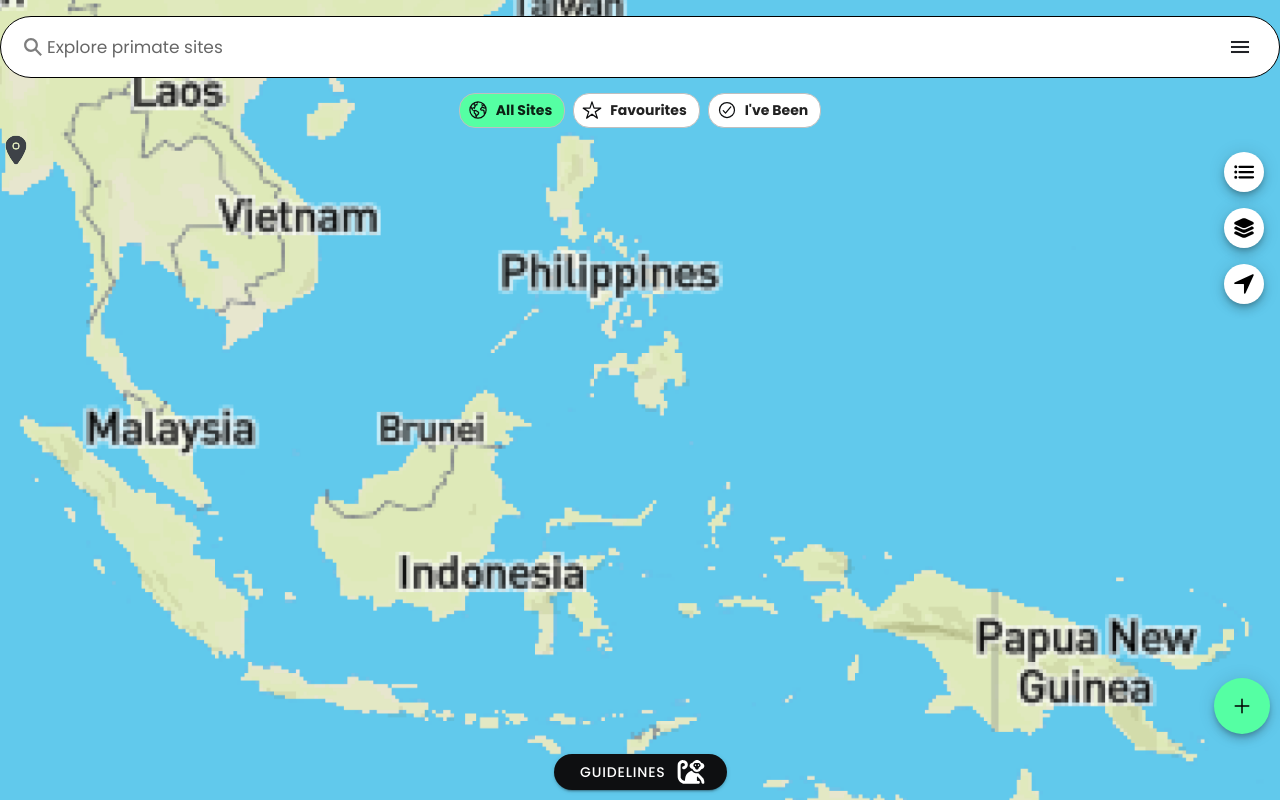
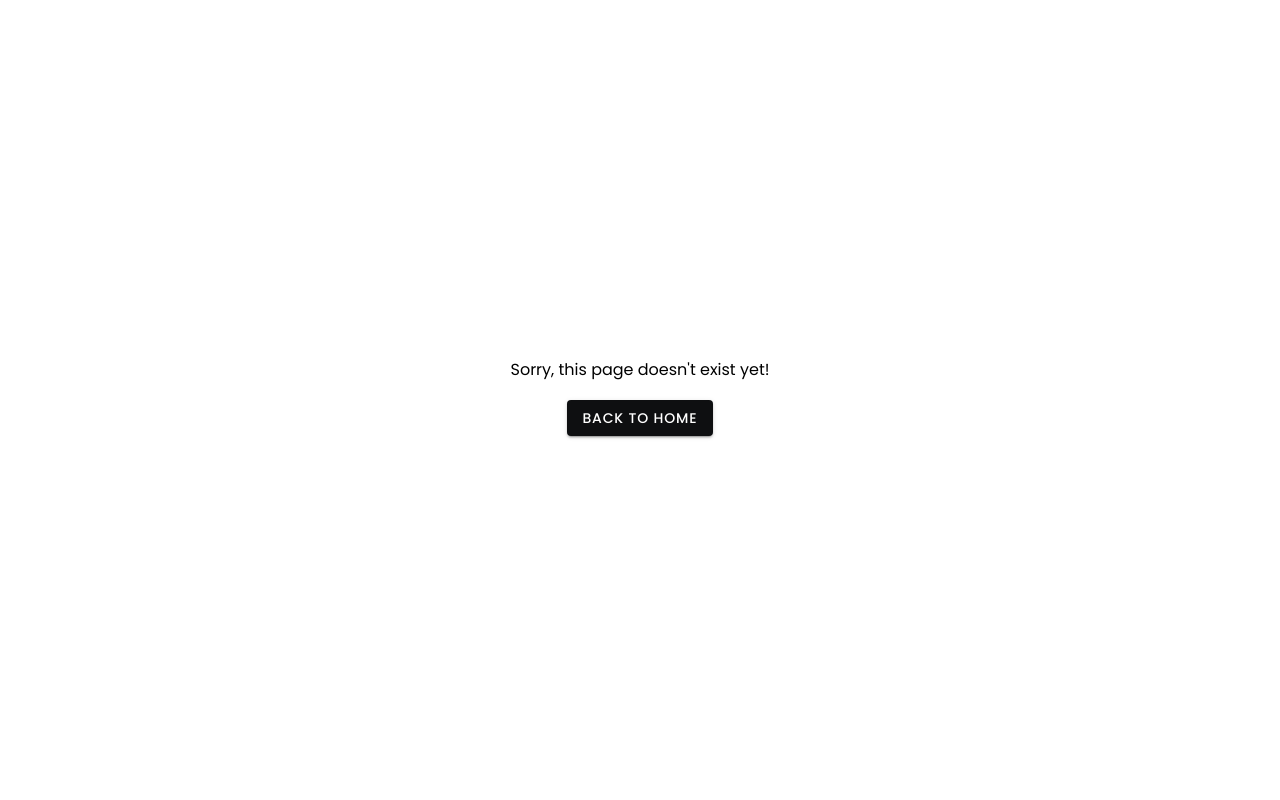
Before and after one commit to milanharia/primate, a React (Vite) app: page /home in a window 1280 px wide. Built offline with nearby package versions, Linux system fonts and the light colour scheme.

Commit message:
feat: add ios app

```diff
--- a/package.json
+++ b/package.json
@@ -15,7 +15,9 @@
     "@capacitor/app": "5.0.2",
     "@capacitor/core": "5.0.3",
     "@capacitor/haptics": "5.0.2",
+    "@capacitor/ios": "^5.0.3",
     "@capacitor/keyboard": "5.0.2",
+    "@capacitor/splash-screen": "^5.0.2",
     "@capacitor/status-bar": "5.0.2",
     "@ionic/react": "^7.0.0",
     "@ionic/react-router": "^7.0.0",
--- a/src/App.tsx
+++ b/src/App.tsx
@@ -3,7 +3,7 @@ import { IonReactRouter } from "@ionic/react-router";
 import { Redirect, Route } from "react-router-dom";
 import Menu from "./components/Menu";
 
-import { OnboardingPage, HomePage } from "./pages";
+import { OnboardingPage, HomePage, FallbackPage } from "./pages";
 
 /* Core CSS required for Ionic components to work properly */
 import "@ionic/react/css/core.css";
@@ -42,6 +42,9 @@ const App: React.FC = () => {
           <Route path="/home" exact={true}>
             <HomePage />
           </Route>
+          <Route path="*">
+            <FallbackPage />
+          </Route>
         </IonRouterOutlet>
       </IonReactRouter>
     </IonApp>
--- a/src/components/Menu.tsx
+++ b/src/components/Menu.tsx
@@ -92,7 +92,7 @@ const Menu: React.FC = () => {
   const location = useLocation();
   return (
     <IonMenu swipeGesture={false} contentId="main" type="overlay">
-      <IonHeader>
+      <IonHeader className="pt-12">
         <CloseButton />
       </IonHeader>
       <IonContent className="ion-padding">
--- /dev/null
+++ b/src/pages/fallback/FallbackPage.tsx
@@ -0,0 +1,20 @@
+import { IonButton, IonContent, IonPage } from "@ionic/react";
+
+export const FallbackPage = () => {
+  return (
+    <IonPage>
+      <IonContent fullscreen>
+        <div className="absolute inset-0 flex flex-col justify-center items-center gap-4">
+          <h2>Sorry, this page doesn't exist yet!</h2>
+          <IonButton
+            routerLink="/home"
+            routerDirection="root"
+            color="secondary"
+          >
+            Back to home
+          </IonButton>
+        </div>
+      </IonContent>
+    </IonPage>
+  );
+};
--- /dev/null
+++ b/src/pages/fallback/index.ts
@@ -0,0 +1 @@
+export * from "./FallbackPage";
--- a/src/pages/home/HomePage.tsx
+++ b/src/pages/home/HomePage.tsx
@@ -12,8 +12,11 @@ import {
   IonMenuButton,
   IonModal,
   IonPage,
+  IonRefresher,
+  IonRefresherContent,
   IonSearchbar,
   IonToolbar,
+  RefresherEventDetail,
 } from "@ionic/react";
 import {
   add,
@@ -35,7 +38,13 @@ export const HomePage: React.FC = () => {
   const [selectedSite, setSelectedSite] = useState<Site | null>(null);
   const [searchTerm, setSearchTerm] = useState("");
 
-  const { data } = useGetSites();
+  const { data, refetch } = useGetSites();
+
+  const handleRefresh = (event: CustomEvent<RefresherEventDetail>) => {
+    refetch().then(() => {
+      event.detail.complete();
+    });
+  };
 
   const searchResults = useMemo(() => {
     if (!data) return [];
@@ -51,7 +60,7 @@ export const HomePage: React.FC = () => {
     <IonPage>
       <IonHeader className="ion-no-border">
         <IonToolbar color="transparent">
-          <div className="relative flex items-center px-4 bg-white border-black border py-1 mt-4 rounded-l-full rounded-r-full">
+          <div className="relative mx-4 flex items-center px-4 bg-white border-black border py-1 mt-4 rounded-l-full rounded-r-full">
             <IonSearchbar
               mode="ios"
               inputMode="text"
@@ -92,7 +101,7 @@ export const HomePage: React.FC = () => {
         </IonToolbar>
       </IonHeader>
       {searchResults.length > 0 && searchTerm.length > 0 ? (
-        <div className="absolute top-20 shadow-md mt-2 rounded-2xl overflow-hidden left-2 right-2 z-50 bg-white">
+        <div className="absolute top-36 shadow-md mt-2 rounded-2xl overflow-hidden left-2 right-2 z-50 bg-white">
           <IonList>
             {searchResults?.map((site) => {
               if (!site) return null;
@@ -112,7 +121,11 @@ export const HomePage: React.FC = () => {
           </IonList>
         </div>
       ) : null}
-      <IonContent fullscreen>
+      <IonContent fullscreen forceOverscroll={activePage !== Page.MAP}>
+        <IonRefresher slot="fixed" onIonRefresh={handleRefresh}>
+          <IonRefresherContent></IonRefresherContent>
+        </IonRefresher>
+
         {activePage === Page.MAP && <Map setActivePage={setActivePage} />}
         {activePage === Page.LIST && (
           <List
--- a/src/pages/home/components/Details.tsx
+++ b/src/pages/home/components/Details.tsx
@@ -34,7 +34,7 @@ const Safety: React.FC = () => {
   return (
     <section>
       <SectionHeader>KEY SAFETY ADVICE</SectionHeader>
-      <IonList lines="none">
+      <IonList className="my-4" lines="none">
         <IonItem>
           <IonAvatar slot="start">
             <img src={avatar1} alt="avatar1" />
@@ -136,7 +136,7 @@ const Sightings: React.FC = () => {
   return (
     <section>
       <SectionHeader>MY SIGHTINGS</SectionHeader>
-      <IonList lines="none">
+      <IonList className="my-4" lines="none">
         <IonItem detail>
           <IonAvatar slot="start">
             <img src={avatar2} alt="avatar1" />
@@ -148,7 +148,7 @@ const Sightings: React.FC = () => {
         </IonItem>
       </IonList>
       <SectionHeader>RECENT SIGHTINGS</SectionHeader>
-      <IonList lines="none">
+      <IonList className="my-4" lines="none">
         <IonItem detail>
           <IonAvatar slot="start">
             <img src={avatar3} alt="avatar1" />
@@ -220,11 +220,17 @@ export const Details: React.FC<DetailsProps> = ({ onDismiss, ...site }) => {
           size="small"
           color="secondary"
           slot="fixed"
-          className="right-0"
+          className=" top-12 right-0"
         >
           <IonIcon icon={chevronDown}></IonIcon>
         </IonFabButton>
-        <IonImg src={site.img} alt={site.title} className="w-full" />
+        <div className="relative aspect-video w-full rounded-2xl overflow-hidden">
+          <IonImg
+            src={site.img}
+            alt={site.title}
+            className="absolute inset-0 object-cover"
+          />
+        </div>
         <div className="p-4">
           <PrimateDetailsTitle {...site} />
         </div>
--- a/src/pages/home/components/List.tsx
+++ b/src/pages/home/components/List.tsx
@@ -29,7 +29,9 @@ const Card: React.FC<CardProps> = ({
 }) => {
   return (
     <IonCard onClick={onClick}>
-      <IonImg src={img} alt={title} className="w-full" />
+      <div className="relative aspect-img w-full m-2 rounded-lg overflow-hidden">
+        <IonImg src={img} className="absolute inset-0 object-cover" />
+      </div>
       <IonCardHeader className="flex flex-row items-center justify-between">
         <div className="flex-col flex-1">
           <IonCardTitle className="text-sm">{title}</IonCardTitle>
@@ -81,7 +83,7 @@ export const List: React.FC<ListProps> = ({
 
   return (
     <>
-      <div className="fixed top-36 right-2 z-10">
+      <div className="fixed top-48 right-2 z-10">
         <IonFabButton
           onClick={() => setActivePage(Page.MAP)}
           size="small"
--- a/src/pages/home/components/Map.tsx
+++ b/src/pages/home/components/Map.tsx
@@ -7,20 +7,12 @@ import {
   IonSpinner,
   useIonModal,
 } from "@ionic/react";
-import {
-  list,
-  layers,
-  navigate,
-  location,
-  checkmarkCircleOutline,
-} from "ionicons/icons";
+import { list, layers, navigate, location } from "ionicons/icons";
 import { Page } from "../types";
 import { useState } from "react";
 import { Site } from "../../../types";
 import { useGetSites } from "../../../hooks";
 
-import favouriteStar from "../assets/favourites.svg";
-import outlineStar from "../assets/outlineStar.svg";
 import map from "../assets/map.png";
 import { PrimateDetailsTitle } from "./PrimateDetailsTitle";
 
@@ -28,7 +20,9 @@ const SiteModal: React.FC<Site> = (site) => {
   return (
     <>
       <IonContent className="ion-padding">
-        <IonImg src={site.img} className="w-full mb-4 rounded-2xl" />
+        <div className="relative aspect-img w-full rounded-2xl overflow-hidden my-4">
+          <IonImg src={site.img} className="absolute inset-0 object-cover" />
+        </div>
         <PrimateDetailsTitle {...site} />
       </IonContent>
     </>
@@ -53,7 +47,7 @@ export const Map: React.FC<MapProps> = ({ setActivePage }) => {
 
   return (
     <>
-      <div className="absolute top-36 right-2 z-10 flex flex-col">
+      <div className="absolute top-42 right-2 z-10 flex flex-col">
         <IonFabButton
           onClick={() => setActivePage(Page.LIST)}
           size="small"
@@ -75,7 +69,11 @@ export const Map: React.FC<MapProps> = ({ setActivePage }) => {
           <div
             key={site.id}
             onClick={() => setSelectedSite(site)}
-            className={`absolute top-[${site.location.top}%] left-[${site.location.left}%]`}
+            className="absolute"
+            style={{
+              top: site.location.top + "%",
+              left: site.location.left + "%",
+            }}
           >
             <IonIcon color="tertiary" icon={location} size="large" />
           </div>
@@ -85,8 +83,8 @@ export const Map: React.FC<MapProps> = ({ setActivePage }) => {
         isOpen={!!selectedSite}
         handle
         onDidDismiss={() => setSelectedSite(null)}
-        initialBreakpoint={0.4}
-        breakpoints={[0, 0.4]}
+        initialBreakpoint={0.45}
+        breakpoints={[0, 0.45]}
       >
         {selectedSite && <SiteModal {...selectedSite} />}
       </IonModal>
--- a/src/pages/index.ts
+++ b/src/pages/index.ts
@@ -1,2 +1,3 @@
 export * from "./onboarding";
 export * from "./home";
+export * from "./fallback";
--- a/src/theme/variables.css
+++ b/src/theme/variables.css
@@ -61,3 +61,7 @@ http://ionicframework.com/docs/theming/ */
   --ion-color-light-shade: #d7d8da;
   --ion-color-light-tint: #f5f6f9;
 }
+
+.aspect-img {
+  aspect-ratio: 16 / 7;
+}
```
Also changed, not shown: capacitor.config.ts (+18 -6 lines), 58 other files (tests, documents, lock files or other folders).
